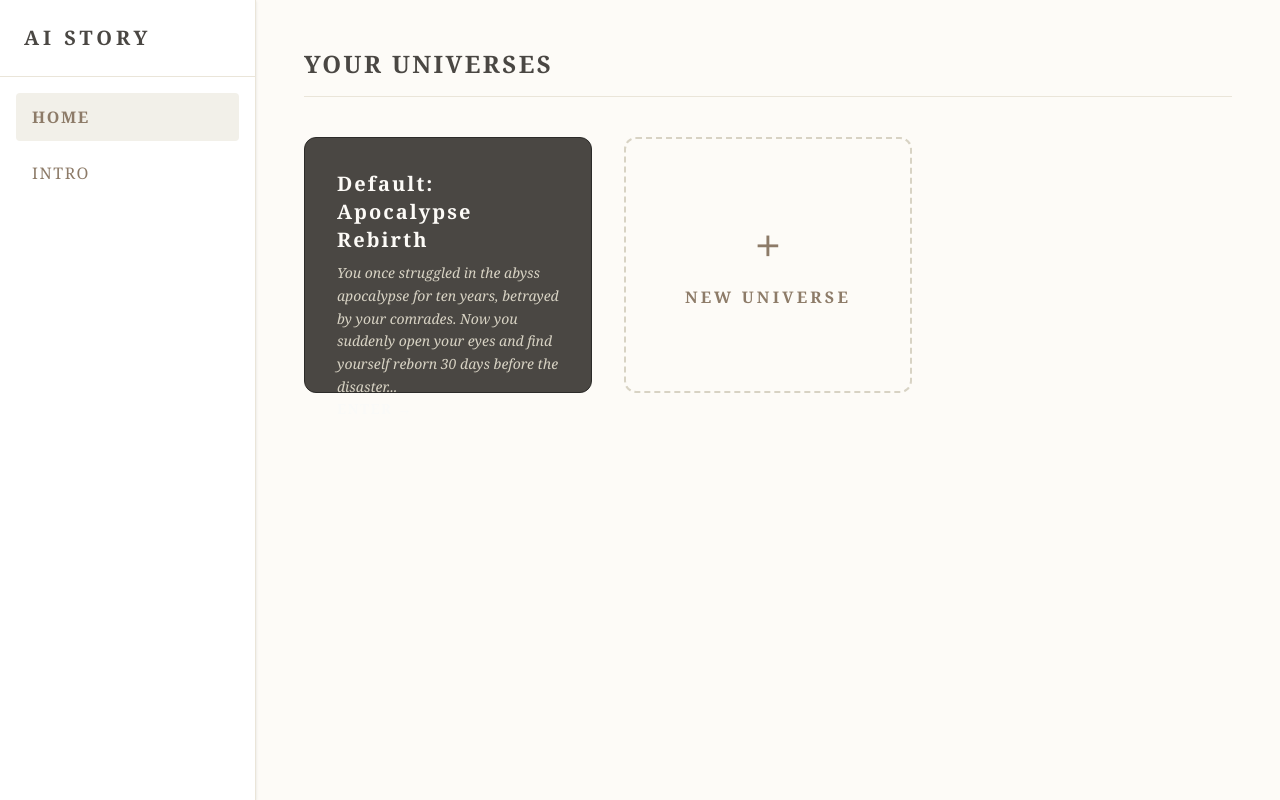
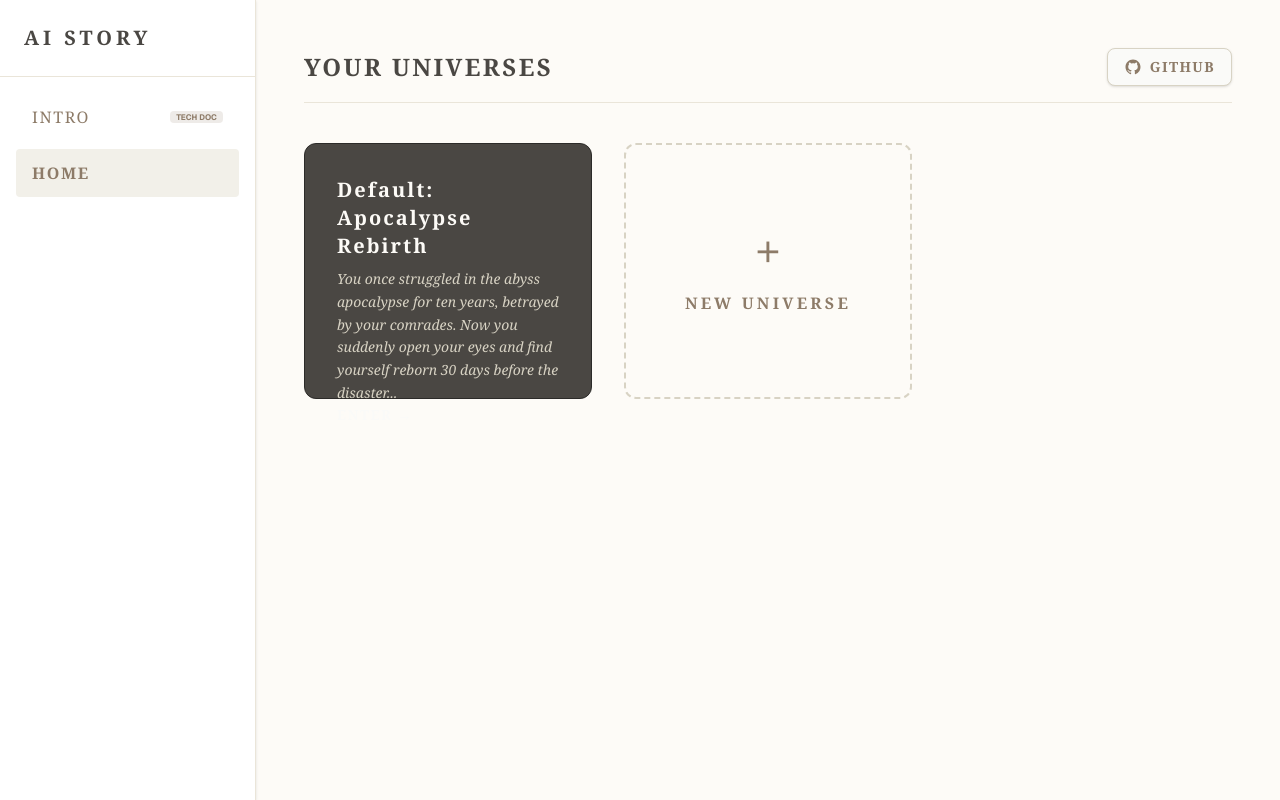
Before and after one commit to Ray-gyr/storyAI, a Next.js app: page / in a window 1280 px wide. Built offline with nearby package versions, Linux system fonts and the light colour scheme.

Commit message:
fix interface

```diff
--- a/src/app/page.tsx
+++ b/src/app/page.tsx
@@ -440,16 +440,22 @@ function HomeInner() {
                 </div>
                 <nav className="flex-none md:flex-1 p-2 md:p-4 flex flex-row md:flex-col gap-2 md:gap-0 md:space-y-2 overflow-x-auto whitespace-nowrap [&::-webkit-scrollbar]:hidden [-ms-overflow-style:none] [scrollbar-width:none]">
                     <button
+                        onClick={() => setCurrentView('intro')}
+                        className={`text-xs md:text-base shrink-0 md:w-full text-center md:text-left px-3 sm:px-4 py-2 md:py-3 rounded tracking-wider md:tracking-widest transition-all duration-300 flex items-center justify-center md:justify-start gap-2 relative overflow-hidden group ${currentView === 'intro'
+                                ? 'bg-[#F2F0E9] text-[#8D7B68] font-bold'
+                                : 'text-[#8D7B68] hover:bg-[#FAFAF8]'
+                            }`}
+                    >
+                        <span>INTRO</span>
+                        <span className="text-[8px] tracking-normal px-1.5 py-0.5 rounded leading-none bg-[#8D7B68]/15 text-[#8D7B68] font-sans font-bold uppercase ml-auto hidden md:inline-block">
+                            Tech Doc
+                        </span>
+                    </button>
+                    <button
                         onClick={() => setCurrentView('home')}
                         className={`text-xs md:text-base shrink-0 md:w-full text-center md:text-left px-3 sm:px-4 py-2 md:py-3 rounded tracking-wider md:tracking-widest transition-colors ${currentView === 'home' || currentView === 'new_story' ? 'bg-[#F2F0E9] text-[#8D7B68] font-bold' : 'text-[#8D7B68] hover:bg-[#FAFAF8]'}`}
                     >
                         HOME
-                    </button>
-                    <button
-                        onClick={() => setCurrentView('intro')}
-                        className={`text-xs md:text-base shrink-0 md:w-full text-center md:text-left px-3 sm:px-4 py-2 md:py-3 rounded tracking-wider md:tracking-widest transition-colors ${currentView === 'intro' ? 'bg-[#F2F0E9] text-[#8D7B68] font-bold' : 'text-[#8D7B68] hover:bg-[#FAFAF8]'}`}
-                    >
-                        INTRO
                     </button>
 
                     {isFromPortfolio && (
@@ -778,7 +784,22 @@ function HomeInner() {
                 {/* 视图2：主页词卡 */}
                 {currentView === 'home' && (
                     <div className="p-6 md:p-12 h-full overflow-y-auto w-full animate-in fade-in duration-500">
-                        <h2 className="text-xl md:text-2xl font-bold tracking-widest text-[#4A4743] mb-6 md:mb-10 border-b pb-4 border-[#EAE5D9]">YOUR UNIVERSES</h2>
+                        <div className="flex flex-col sm:flex-row sm:items-center sm:justify-between mb-6 md:mb-10 border-b pb-4 border-[#EAE5D9] gap-4">
+                            <h2 className="text-xl md:text-2xl font-bold tracking-widest text-[#4A4743]">YOUR UNIVERSES</h2>
+                            <div className="flex flex-wrap items-center gap-3">
+                                <a
+                                    href="https://github.com/Ray-gyr/storyAI"
+                                    target="_blank"
+                                    rel="noopener noreferrer"
+                                    className="inline-flex items-center gap-2 px-4 py-2 rounded-lg bg-[#FAFAF8] border border-[#D8D3C4] text-[#8D7B68] hover:text-[#4A4743] hover:bg-[#F2F0E9] hover:border-[#8D7B68] transition-all text-sm font-bold tracking-widest shadow-sm hover:shadow group w-fit"
+                                >
+                                    <svg viewBox="0 0 24 24" width="18" height="18" fill="currentColor" className="group-hover:scale-110 transition-transform">
+                                        <path d="M12 2C6.477 2 2 6.484 2 12.017c0 4.425 2.865 8.18 6.839 9.504.5.092.682-.217.682-.483 0-.237-.008-.868-.013-1.703-2.782.605-3.369-1.343-3.369-1.343-.454-1.158-1.11-1.466-1.11-1.466-.908-.62.069-.608.069-.608 1.003.07 1.531 1.032 1.531 1.032.892 1.53 2.341 1.088 2.91.832.092-.647.35-1.088.636-1.338-2.22-.253-4.555-1.113-4.555-4.951 0-1.093.39-1.988 1.029-2.688-.103-.253-.446-1.272.098-2.65 0 0 .84-.27 2.75 1.026A9.564 9.564 0 0112 6.844c.85.004 1.705.115 2.504.337 1.909-1.296 2.747-1.027 2.747-1.027.546 1.379.202 2.398.1 2.651.64.7 1.028 1.595 1.028 2.688 0 3.848-2.339 4.695-4.566 4.943.359.309.678.92.678 1.855 0 1.338-.012 2.419-.012 2.747 0 .268.18.58.688.482A10.019 10.019 0 0022 12.017C22 6.484 17.522 2 12 2z" />
+                                    </svg>
+                                    GITHUB
+                                </a>
+                            </div>
+                        </div>
                         <div className="grid grid-cols-2 xl:grid-cols-3 gap-4 md:gap-8">
                             {isClient && savedSessions.map((session, index) => (
                                 <div
```
